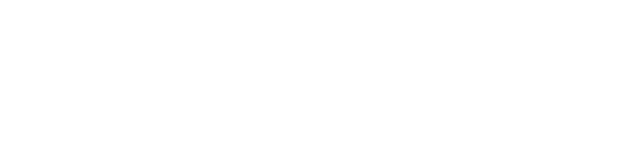
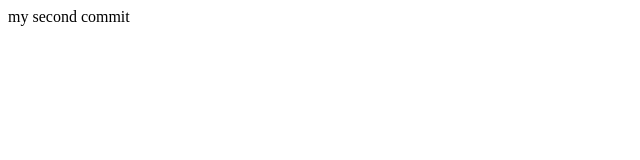
Before and after one commit to muhammad-Ramadan/git-course, a plain HTML site: page src/Index.html in a window 1280 px wide. Shown: the whole page, without its empty margins (0-640 px from the left). Drawn offline with Linux system fonts and the light colour scheme.

Commit message:
my second commit

```diff
--- a/src/Index.html
+++ b/src/Index.html
@@ -1,5 +1,7 @@
 <!DOCTYPE html>
 <html>
     <head></head>
-    <body></body>
+    <body>
+        my second commit
+    </body>
 </html>
```
